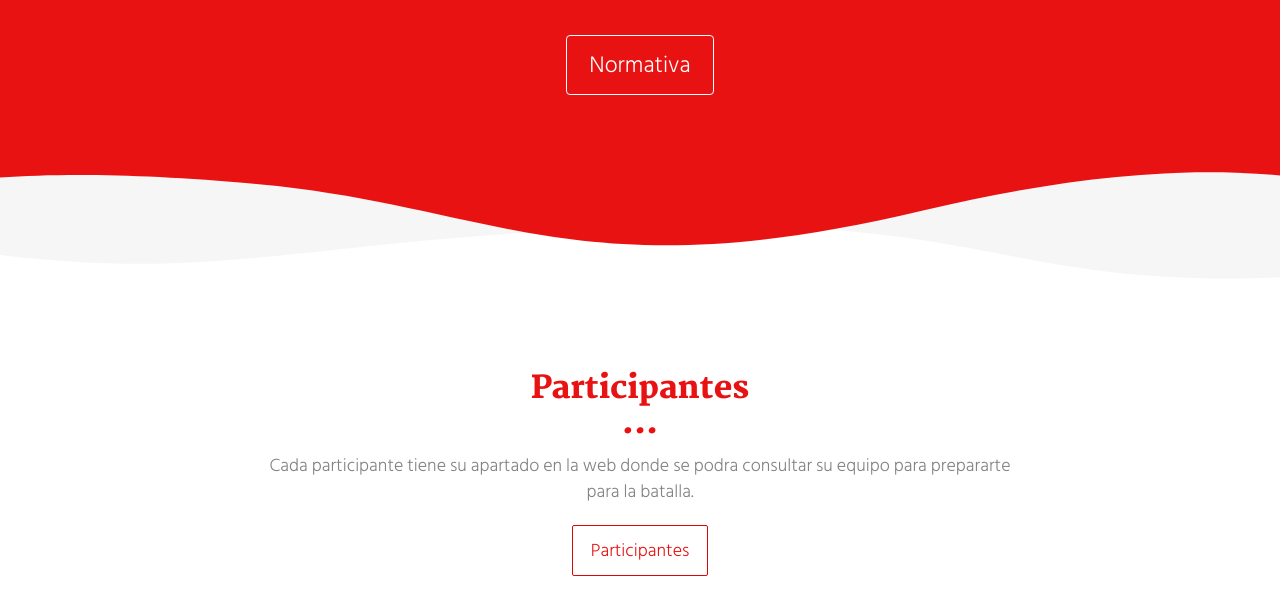
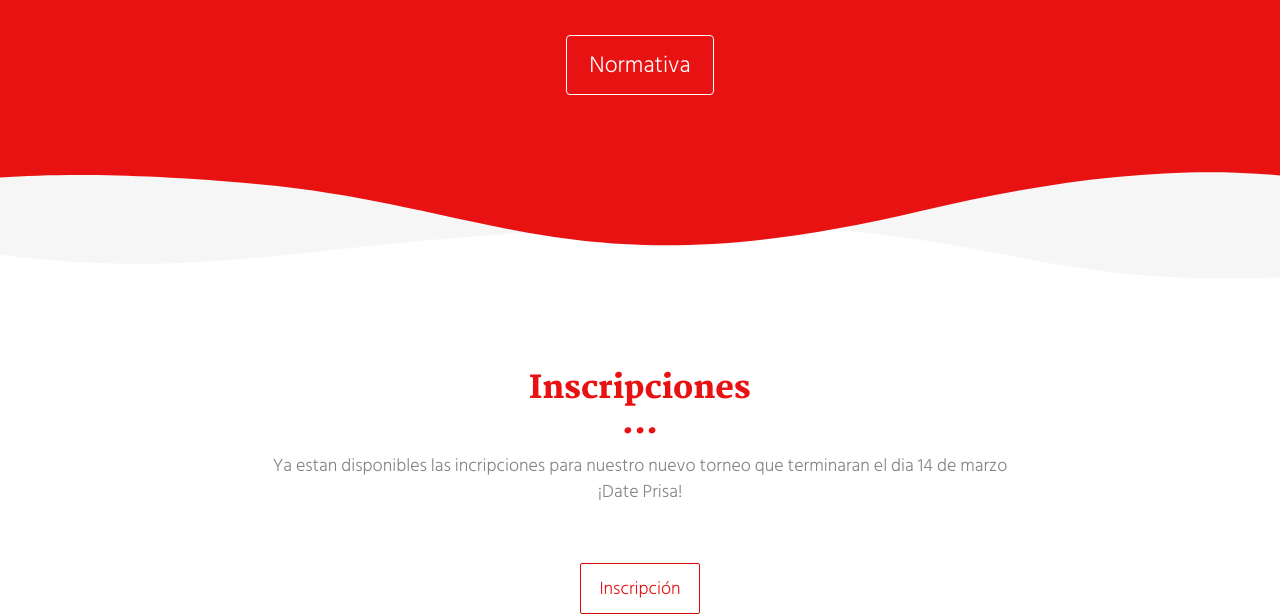
Before and after one commit to eloyrj/Poketorneo, a plain HTML site: page index.html in a window 1280 px wide. Shown: the part 336-952 px from the top of the page. Drawn offline with Linux system fonts and the light colour scheme.

Commit message:
incripciones terminadas

```diff
--- a/index.html
+++ b/index.html
@@ -69,6 +69,22 @@
           <p>Bienvenido a la pagina oficial PokeTorneo</p>
           <br>
           <a href="./components.html" class="btn btn-default btn-lg" title="">Normativa</a>
+        </div>
+      </div>
+    </div>
+  </div>
+
+  <div class="section-container">
+    <div class="container">
+      <div class="row">
+        <div class="col-xs-12 col-md-8 col-md-offset-2">
+          <div class="text-center">
+            <h2>Inscripciones</h2>
+            <p>Ya estan disponibles las incripciones para nuestro nuevo torneo que terminaran el dia 14 de marzo ¡Date Prisa!</p>
+              <br>
+              <a style="margin-top: 20px ;" href="https://docs.google.com/forms/d/e/1FAIpQLSfxacw5ZGjIGnTVT92pJHif01Ht1FE2TQi7KijKe4r9iCl3KQ/viewform?usp=sf_link" class="btn btn-primary "
+                title="">Inscripción</a>
+          </div>
         </div>
       </div>
     </div>
```
